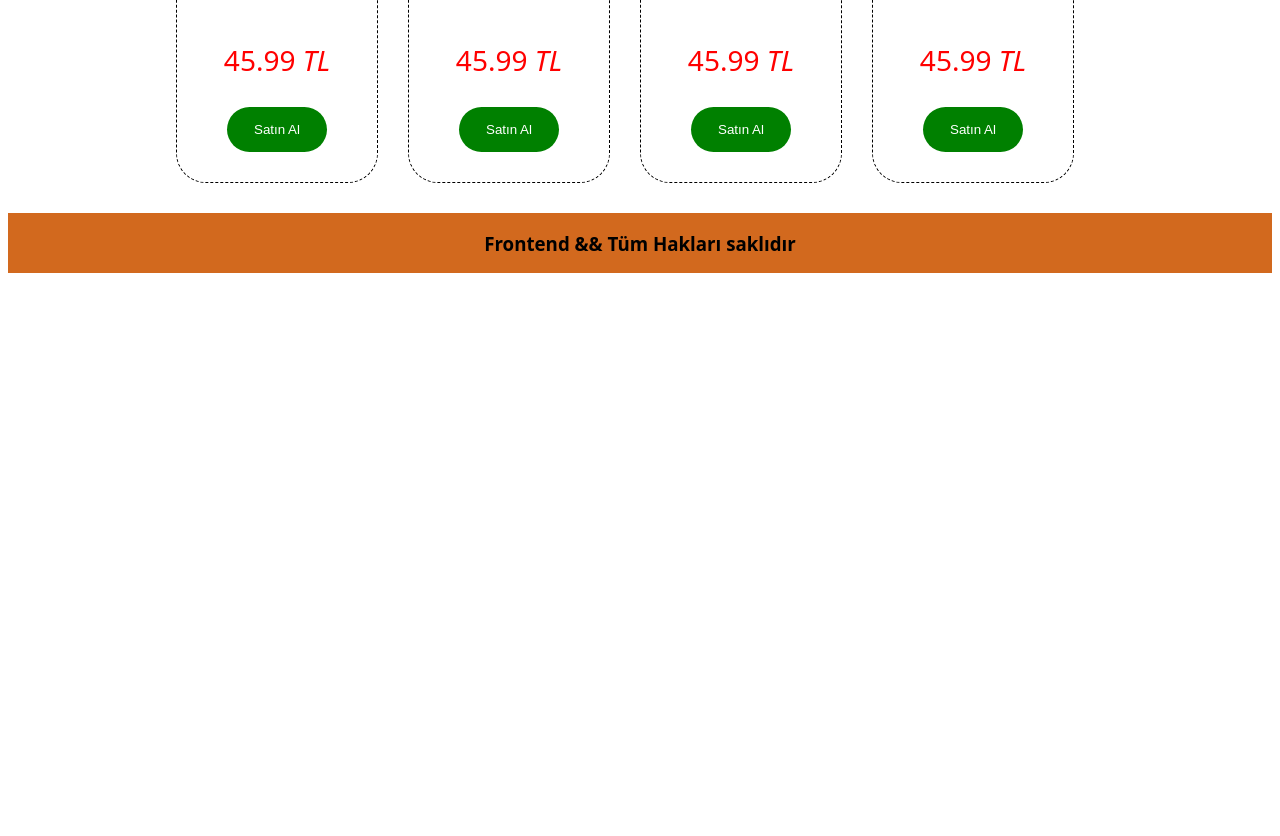
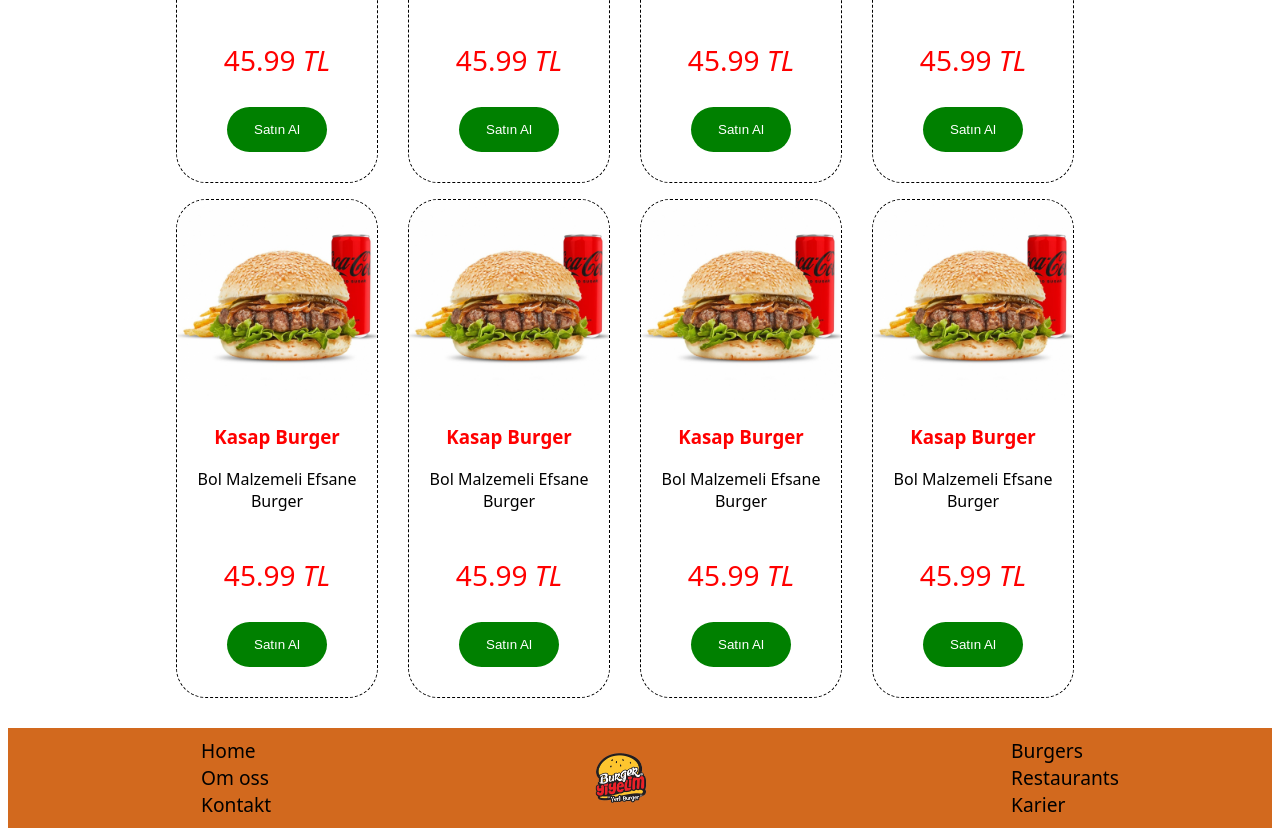
Before and after one commit to erdemkaya07/project3, a plain HTML site: page index.html in a window 1280 px wide. Shown: the part 833-1669 px from the top of the page. Before the commit the page ends 1114 px from the top, so only its background shows below. Drawn offline with Linux system fonts and the light colour scheme.

Commit message:
footer uppdate

```diff
--- a/index.html
+++ b/index.html
@@ -21,8 +21,8 @@
         <div id="navDiv" class="mobileLinkDisplay">
             <div class="mobileLink">
                 <a class="headerlink" href="">Home</a>
-                <a class="headerlink" href="">About</a>
-                <a class="headerlink" href="">Contact</a>
+                <a class="headerlink" href="">Om Oss</a>
+                <a class="headerlink" href="">Kontakt</a>
             </div>
         </div>
 
@@ -87,9 +87,67 @@
 
     </div>
 
+    <div class="imgMaindiv">
+      <div class="imgDiv">
+          <img class="efso" src="images/burger.jpg" alt="">
+          <h3>Kasap Burger</h3>
+          <p>Bol Malzemeli Efsane Burger
+          </p>
+          <div class="pricePurchaseDiv">
+              <p class="price">45.99 <i>TL</i>
+              </p>
+              <button class="purchase">Satın Al</button>
+          </div>
+      </div>
+      <div class="imgDiv">
+          <img class="efso" src="images/burger.jpg" alt="">
+          <h3>Kasap Burger</h3>
+          <p>Bol Malzemeli Efsane Burger
+          </p>
+          <div class="pricePurchaseDiv">
+              <p class="price">45.99 <i>TL</i>
+              </p>
+              <button class="purchase">Satın Al</button>
+          </div>
+      </div>
+      <div class="imgDiv">
+          <img class="efso" src="images/burger.jpg" alt="">
+          <h3>Kasap Burger</h3>
+          <p>Bol Malzemeli Efsane Burger
+          </p>
+          <div class="pricePurchaseDiv">
+              <p class="price">45.99 <i>TL</i>
+              </p>
+              <button class="purchase">Satın Al</button>
+          </div>
+      </div>
+      <div class="imgDiv">
+          <img class="efso" src="images/burger.jpg" alt="">
+          <h3>Kasap Burger</h3>
+          <p>Bol Malzemeli Efsane Burger
+          </p>
+          <div class="pricePurchaseDiv">
+              <p class="price">45.99 <i>TL</i>
+              </p>
+              <button class="purchase">Satın Al</button>
+          </div>
+      </div>
+
+
+  </div>
 
     <div class="footer">
-        <h3>Frontend && Tüm Hakları saklıdır</h3>
+        <ul class="footerList">
+          <li><a href="">Home</a></li>
+          <li><a href="">Om oss</a></li>
+          <li><a href="">Kontakt</a></li>
+        </ul>
+        <img src="images/burgerlogo.png">
+        <ul class="footerList">
+          <li><a href="">Burgers</a></li>
+          <li><a href="">Restaurants</a></li>
+          <li><a href="">Karier</a></li>
+        </ul>
     </div>
 
 
--- a/style.css
+++ b/style.css
@@ -1,6 +1,10 @@
 
 html {
   font-family: system-ui, -apple-system, BlinkMacSystemFont, 'Segoe UI', Roboto, Oxygen, Ubuntu, Cantarell, 'Open Sans', 'Helvetica Neue', sans-serif;
+}
+
+a {
+  text-decoration: none;
 }
 
 .header {
@@ -34,11 +38,18 @@ html {
   right: 0px;
 }
 
+.imgMaindiv {
+  display: flex;
+  justify-content: center;
+  margin: 1rem 0rem;
+}
+
 .imgDiv {
   width: 200px;
   border: 1px dashed black;
   border-radius: 30px;
   margin-right: 30px;
+
 }
 
 .imgDiv img {
@@ -81,22 +92,33 @@ html {
 
 
 .footer {
+  display: flex;
+  justify-content: space-around;
   background-color: chocolate;
-  height: 60px;
-  display: flex;
-  justify-content: center;
+  height: 100px;
   align-items: center;
   margin-top: 30px;
+  img{
+    height: 50px;
+  }
+}
+
+.footerList {
+  list-style: none;
+    a {
+    font-size: 1.2rem;
+    color: black;
+  }
+}
+.footer a:hover {
+  color: rgb(61, 61, 61);
 }
 
 .mobileIcon {
   display: none;
 }
 
-.imgMaindiv {
-  display: flex;
-  justify-content: center;
-}
+
 
 @media screen and (max-width: 600px) {
 
@@ -132,4 +154,16 @@ html {
   .headerimg {
       display: none;
   }
+
+  .footer {
+    flex-direction: column;
+    height: auto;
+    ul {
+      display: flex;
+      padding: 0;
+      a {
+        margin-left: 10px;
+      }
+    }
+  }
 }
```
